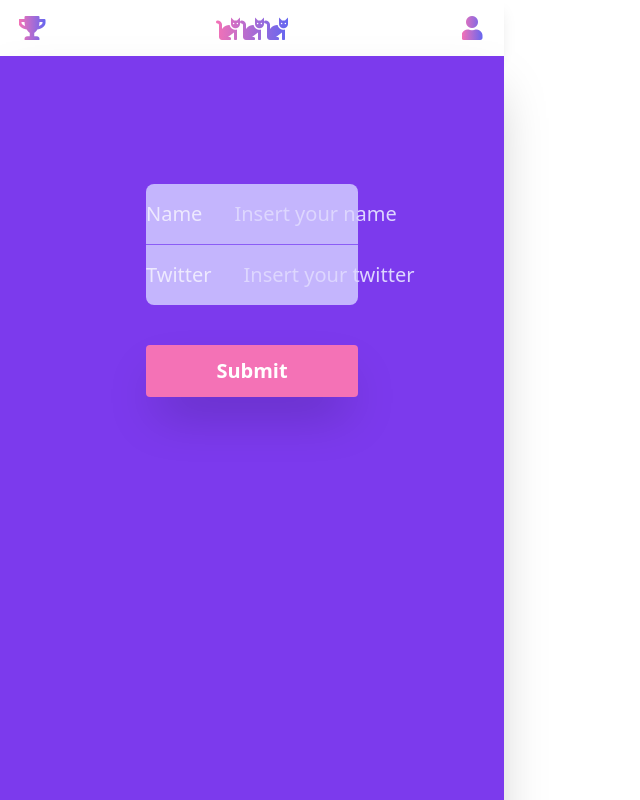
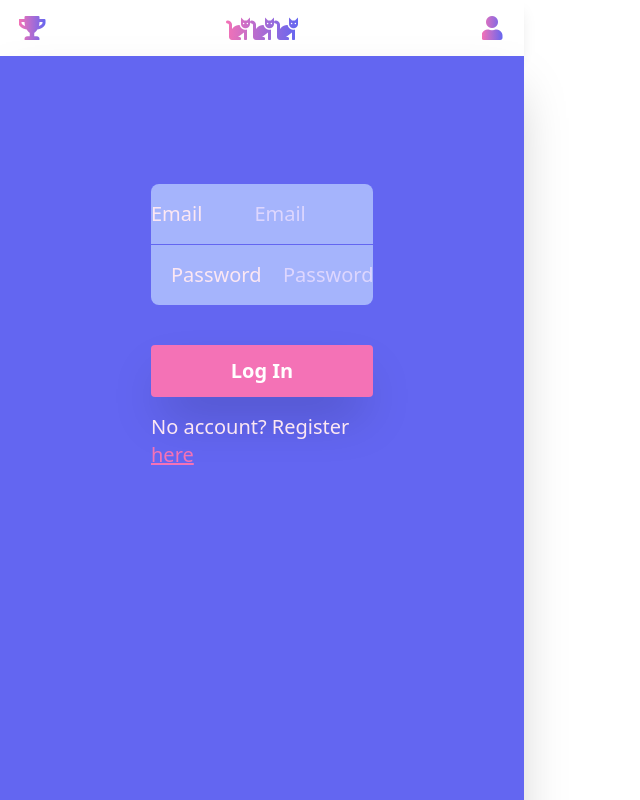
Before and after one commit to harakeke-2021/catwatch, a React (Vite) app: page /login in a window 1280 px wide. Shown: the whole page, without its empty margins (0-640 px from the left). Built offline with nearby package versions, Linux system fonts and the light colour scheme; no server answers.

Commit message:
loginformalmostdone

```diff
--- a/client/features/Auth/Login.jsx
+++ b/client/features/Auth/Login.jsx
@@ -30,35 +30,25 @@ function Login ({ history }) {
   return (
     <div>
 
-      {/* <h1>Log in</h1>
-      <form onSubmit={handleLogin}>
-        <label>
-          Email
-          <input name="email" type="email" placeholder="Email" autoComplete="on" />
-        </label>
-        <label>
-          Password
-          <input name="password" type="password" placeholder="Password" autoComplete="on"/>
-        </label>
-        <button type="submit">Log in</button>
-      </form>
-      <Link to="/register"><p>No Account? Register here</p></Link> */}
       <div className="shadow-2xl">
-        <div className="min-h-screen px-10 py-32 text-xl bg-purple-600 ">
-          <form className="mx-auto md:w-1/2 "action="">
-            <div className="flex items-center bg-purple-300 border-b border-purple-500 rounded-t-lg">
-              <label htmlFor="name" className="w-20 mr-8 text-right text-purple-100">Name</label>
-              <input type="text" id="name" name="name" placeholder="Insert your name" className="flex-1 p-4 pl-0 text-white placeholder-purple-200 bg-transparent outline-none"/>
+        <div className="min-h-screen px-10 py-32 text-xl bg-indigo-500 ">
+          <form className="mx-auto md:w-1/2" onSubmit={handleLogin}>
+            <div className="flex items-center  bg-indigo-300 border-b border-indigo-500 rounded-t-lg">
+              <label htmlFor="name" className="w-20 mr-8 text-right text-pink-100">Email</label>
+              <input name="email" type="email" placeholder="Email" autoComplete="on" className="flex-1 p-4 pl-0 text-white ml-5 placeholder-purple-200 bg-transparent outline-none"/>
             </div >
-            <div className="flex items-center mb-10 bg-purple-300 rounded-b-lg"><label htmlFor="twitter" className="w-20 mr-8 text-right  text-purple-100">Twitter</label>
-              <input type="text" id="twitter" name="twitter" placeholder="Insert your twitter" className="flex-1 p-4 pl-0 text-white placeholder-purple-200 bg-transparent outline-none"/></div>
-            <button className="block w-full py-3 font-bold text-white bg-pink-400 rounded shadow-2xl">Submit</button>
+            <div className="flex items-center mb-10  bg-indigo-300 rounded-b-lg"><label htmlFor="twitter" className="w-20 mr-8 text-right ml-5  text-pink-100">Password</label>
+              <input name="password" type="password" placeholder="Password" autoComplete="on" className="flex-1 p-4 pl-0 text-white placeholder-purple-200 bg-transparent outline-none"/></div>
+            <button type="submit" className="block w-full py-3 font-bold text-white bg-pink-400 rounded shadow-2xl">Log In</button>
+            <p className="flex-1 p-4 pl-0 text-pink-100">No account? Register <Link to="/register" className='text-pink-400 underline'>here</Link></p>
           </form>
         </div>
       </div>
 
     </div>
+
   )
 }
+// text-gradient bg-gradient-to-r from-pink-400 to-indigo-500
 
 export default Login
```
